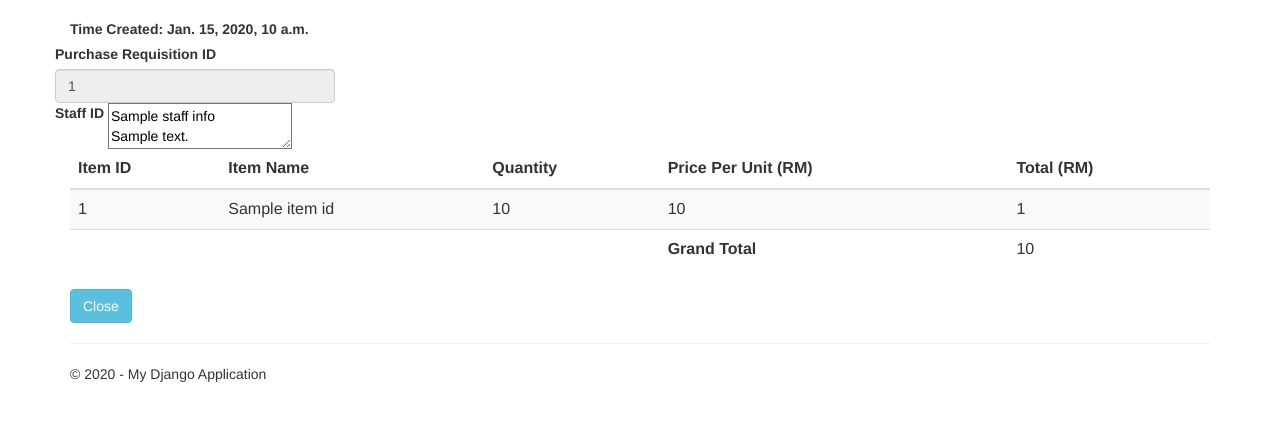
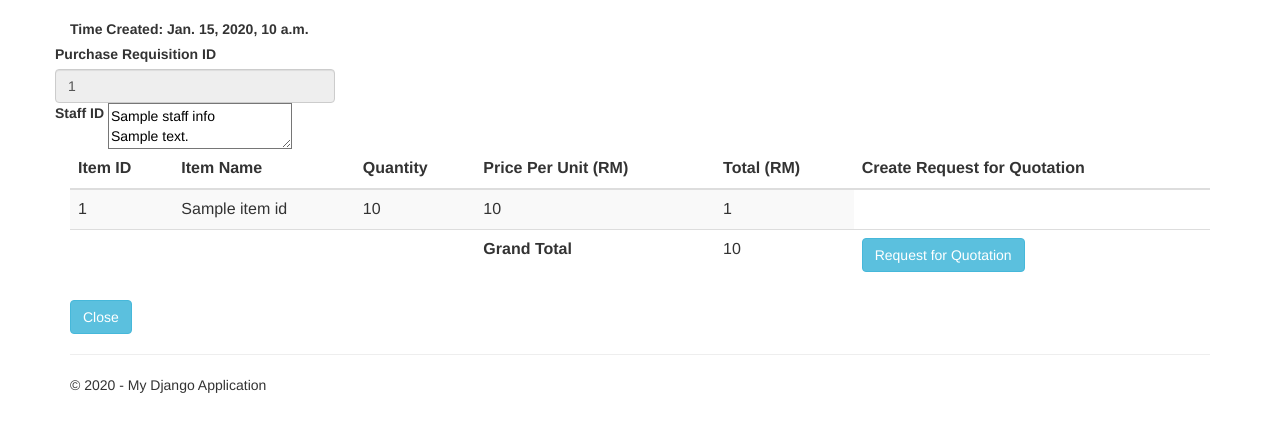
Before and after one commit to limyxuan/Group-3-Purchasing-System, a Django app: template Purchasing System/PurchaseRequisition/templates/PurchaseRequisition/purchaserequisitionhistorydetails.html in a window 1280 px wide. Shown: the part 51-483 px from the top of the page. Run offline with Django 3.2, Linux system fonts and the light colour scheme; the template is opened without the code that fills it: most values are stand-ins (such as "Sample title", 1, 10 or a date in 2020); some libraries are stand-ins or nearby versions.

Commit message:
added button

```diff
--- a/Purchasing System/PurchaseRequisition/templates/PurchaseRequisition/purchaserequisitionhistorydetails.html
+++ b/Purchasing System/PurchaseRequisition/templates/PurchaseRequisition/purchaserequisitionhistorydetails.html
@@ -31,6 +31,7 @@
               <th scope="col">Quantity</th>
               <th scope="col">Price Per Unit (RM)</th>
               <th scope="col">Total (RM)</th>
+              <th scope="col">Create Request for Quotation</th>
             </tr>
           </thead>
           <tbody>
@@ -52,6 +53,7 @@
                   <td></td>
                   <th>Grand Total</th>
                   <td>{{grand_total}}</td>
+                  <td><a class="btn btn-info buttonsize1" href="/requestforquotationform">Request for Quotation</a></td>
               </tr>
           </tfoot>
         </table>
```
